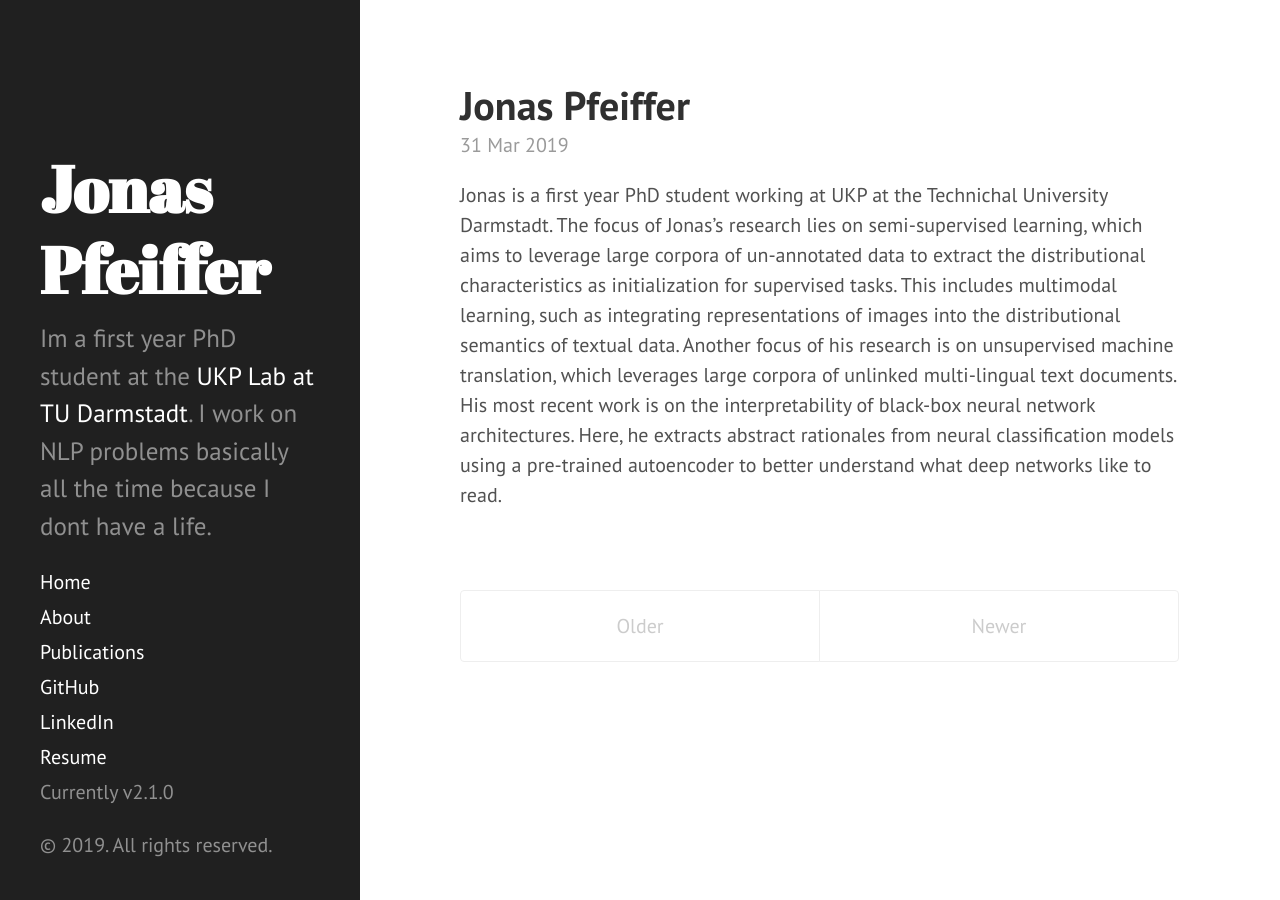
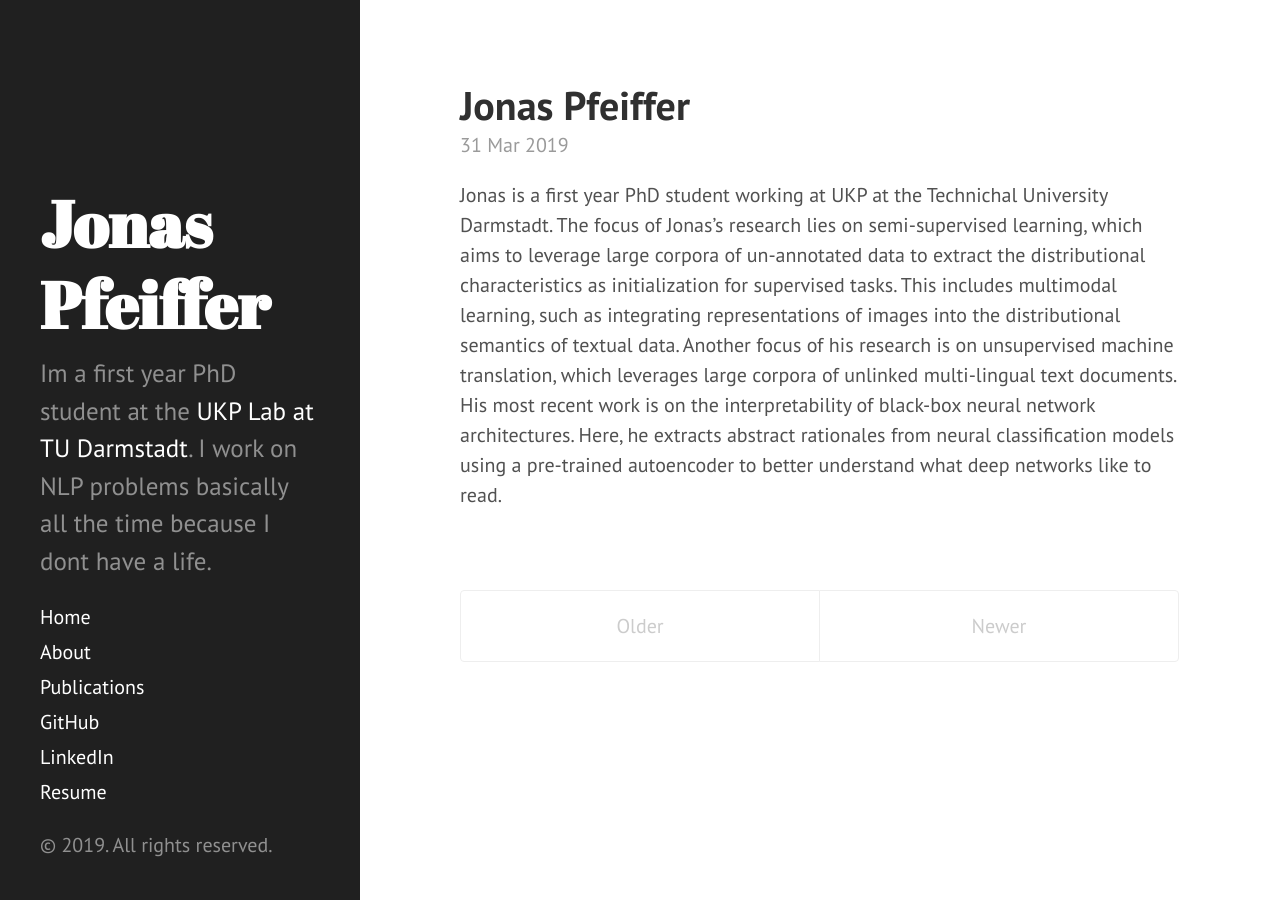
Before and after one commit to JoPfeiff/JoPfeiff_github_io, a Jekyll site: the page built from index.html, in a window 1280 px wide. Built offline with Jekyll 4.4.1, drawn with Linux system fonts in a browser that asks for light colours; Markdown is read by kramdown in place of the engine named in the settings; the list of posts is cut into pages by our own code.

Commit message:
Initial commit

```diff
--- a/_includes/sidebar.html
+++ b/_includes/sidebar.html
@@ -32,7 +32,7 @@
       <a class="sidebar-nav-item" href="https://github.com/JoPfeiff" target="_blank">GitHub</a>
       <a class="sidebar-nav-item" href="https://www.linkedin.com/in/jonas-pfeiffer/" target="_blank">LinkedIn</a>
        <a class="sidebar-nav-item" href="https://github.com/JoPfeiff/Jonas_CV/blob/master/Jonas_Pfeiffer_CV.pdf" target="_blank">Resume</a>
-      <span class="sidebar-nav-item">Currently v{{ site.version }}</span>
+      <!-- <span class="sidebar-nav-item">Currently v{{ site.version }}</span> -->
     </nav>
 
     <p>&copy; {{ site.time | date: '%Y' }}. All rights reserved.</p>
```
